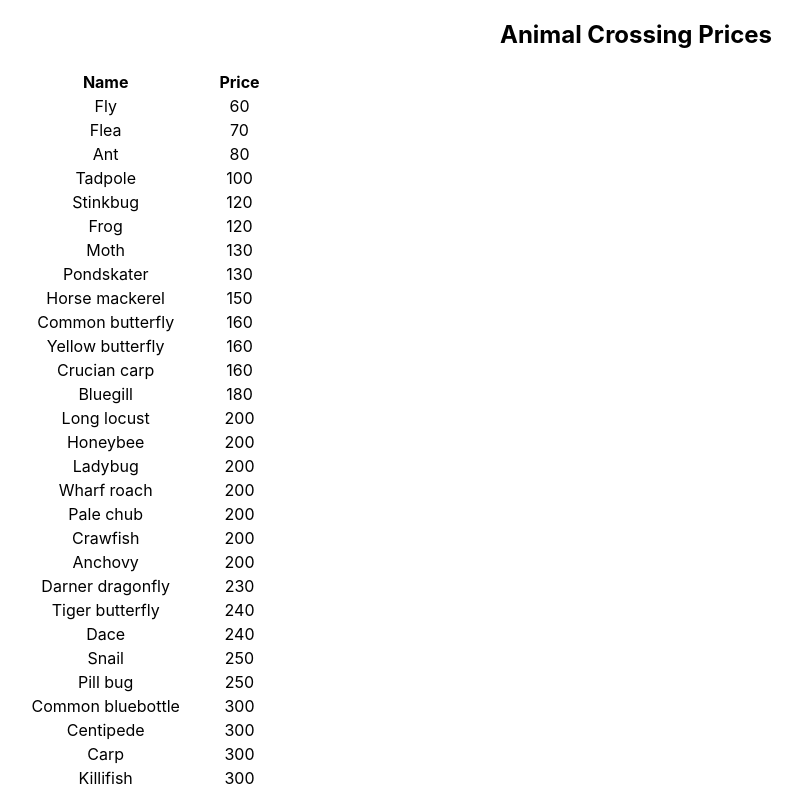
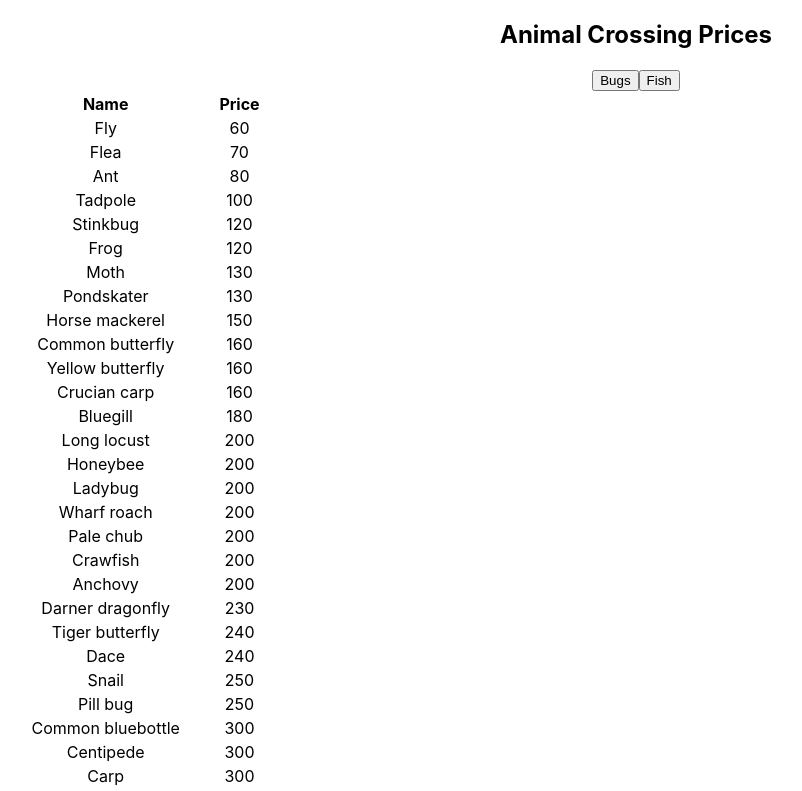
Before and after one commit to ExperimentMonty/acnh-sell-list, a React (Create React App) app: page / in a window 1280 px wide. Shown: the top 791 px of the page, without its empty margins (4-806 px from the left). Built offline with nearby package versions, Linux system fonts and the light colour scheme.

Commit message:
Add basic toggle buttons for when you do or don't want to see a class of items

```diff
--- a/src/App.js
+++ b/src/App.js
@@ -2,6 +2,8 @@
 import React from 'react';
 import ItemTable from './ItemTable';
 import './App.css';
+import HeaderToggle from "./HeaderToggle";
+import TableHeader from "./TableHeader";
 
 class App extends React.Component {
     constructor(props) {
@@ -27,9 +29,19 @@
             });
 
         this.state = {
+            bugsIncluded: true,
+            fishIncluded: true,
             bugsList: bugsList,
             fishList: fishList,
         };
+    }
+
+    toggleBugs() {
+        this.setState({bugsIncluded: !this.state.bugsIncluded})
+    }
+
+    toggleFish() {
+        this.setState({fishIncluded: !this.state.fishIncluded})
     }
 
     render() {
@@ -52,7 +64,11 @@
                 {/*    Learn React*/}
                 {/*  </a>*/}
                 {/*</header>*/}
-                <ItemTable bugsList={this.state.bugsList} fishList={this.state.fishList}/>
+                <TableHeader bugsOnClick={() => this.toggleBugs()}
+                             fishOnClick={() => this.toggleFish()}/>
+                <ItemTable
+                    bugsList={this.state.bugsIncluded ? this.state.bugsList : []}
+                    fishList={this.state.fishIncluded ? this.state.fishList: []}/>
             </div>
         );
     }
--- /dev/null
+++ b/src/HeaderToggle.js
@@ -0,0 +1,12 @@
+import React from "react";
+
+export default class HeaderToggle extends React.Component {
+
+    render() {
+        return (
+            <button onClick={this.props.onClick}>
+                {this.props.title}
+            </button>
+        )
+    }
+}
--- /dev/null
+++ b/src/TableHeader.js
@@ -0,0 +1,20 @@
+import React from "react";
+import HeaderToggle from "./HeaderToggle";
+
+export default class TableHeader extends React.Component {
+
+    render() {
+        return (
+            <>
+                <HeaderToggle
+                    title="Bugs"
+                    onClick={this.props.bugsOnClick}
+                />
+                <HeaderToggle
+                    title="Fish"
+                    onClick={this.props.fishOnClick}
+                />
+            </>
+        )
+    }
+}
```
